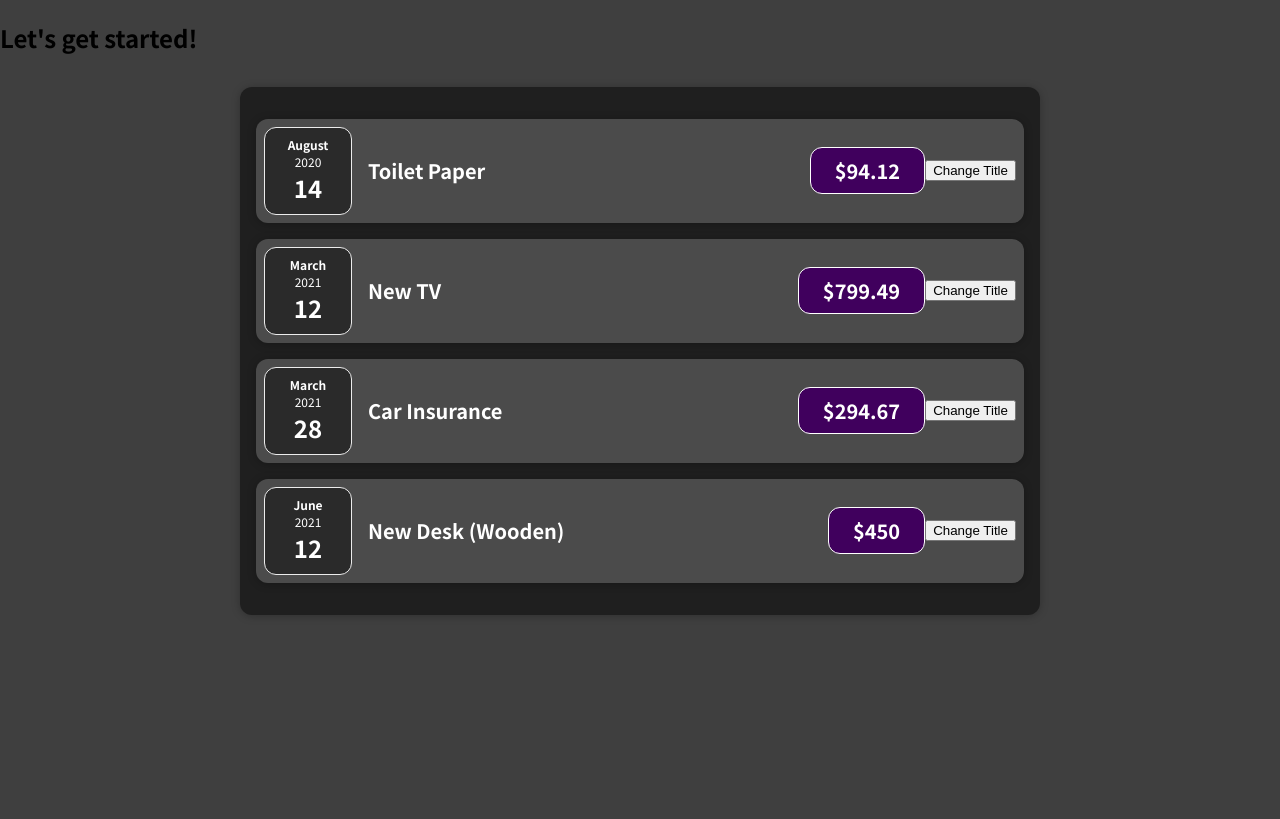
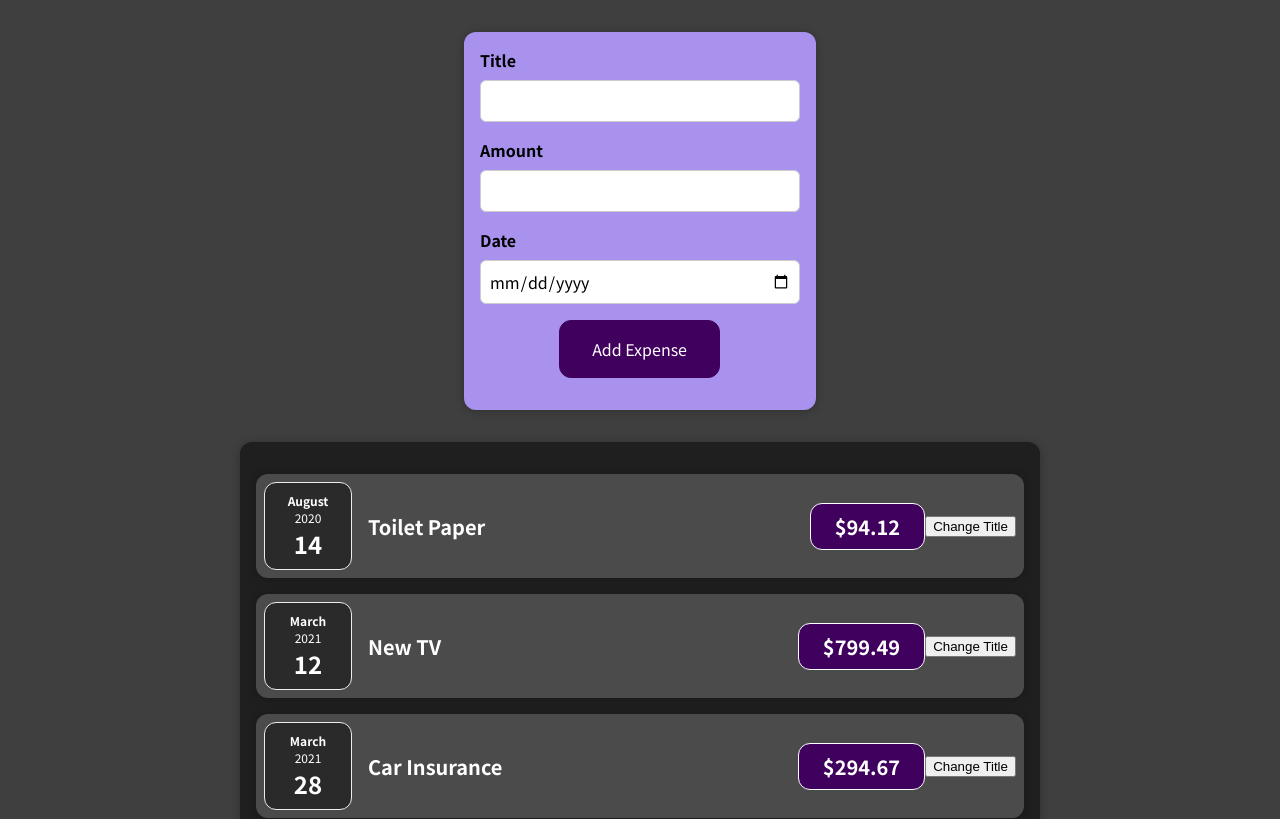
Before and after one commit to DarrylLeRoux/react, a React (Create React App) app in the folder react-complete-guide/: page / in a window 1280 px wide. Shown: the top 819 px of the page. Built offline with nearby package versions, Linux system fonts and the light colour scheme.

Commit message:
Added expense item addition form

```diff
--- a/react-complete-guide/src/App.js
+++ b/react-complete-guide/src/App.js
@@ -1,4 +1,5 @@
 import Expenses from "./components/Expenses/Expenses";
+import NewExpense from "./components/NewExpense/NewExpense";
 
 const App = () => {
   const expenses = [
@@ -24,7 +25,7 @@
   ];
   return (
     <div>
-      <h2>Let's get started!</h2>
+      <NewExpense />
       <Expenses items={expenses} />
     </div>
   );
--- a/react-complete-guide/src/components/NewExpense/ExpenseForm.js
+++ b/react-complete-guide/src/components/NewExpense/ExpenseForm.js
@@ -1,5 +1,6 @@
 import React from "react";
-import "./ExpenseForm";
+
+import "./ExpenseForm.css";
 
 const ExpenseForm = () => {
   return (
@@ -21,6 +22,9 @@
           <label>Date</label>
           <input type="date" min="2019-01-01" max="2022-12-31" />
         </div>
+        <div className="new-expense__actions">
+          <button type="submit">Add Expense</button>
+        </div>
       </div>
     </form>
   );
--- a/react-complete-guide/src/components/NewExpense/NewExpense.css
+++ b/react-complete-guide/src/components/NewExpense/NewExpense.css
@@ -2,7 +2,7 @@
   background-color: #a892ee;
   padding: 1rem;
   margin: 2rem auto;
-  width: 50rem;
+  width: 22rem;
   max-width: 95%;
   border-radius: 12px;
   text-align: center;
@@ -18,6 +18,9 @@
   color: white;
   border-radius: 12px;
   margin-right: 1rem;
+}
+.new-expense__actions {
+  width: 80%;
 }
 
 .new-expense button:hover,
--- a/react-complete-guide/src/components/NewExpense/NewExpense.js
+++ b/react-complete-guide/src/components/NewExpense/NewExpense.js
@@ -1,8 +1,14 @@
 import React from "react";
+
+import ExpenseForm from "./ExpenseForm";
 import "./NewExpense.css";
 
 const NewExpense = () => {
-  return <div className="new-expense"></div>;
+  return (
+    <div className="new-expense">
+      <ExpenseForm />
+    </div>
+  );
 };
 
 export default NewExpense;
```
Also changed, not shown: 1 other file (tests, documents, lock files or other folders).
